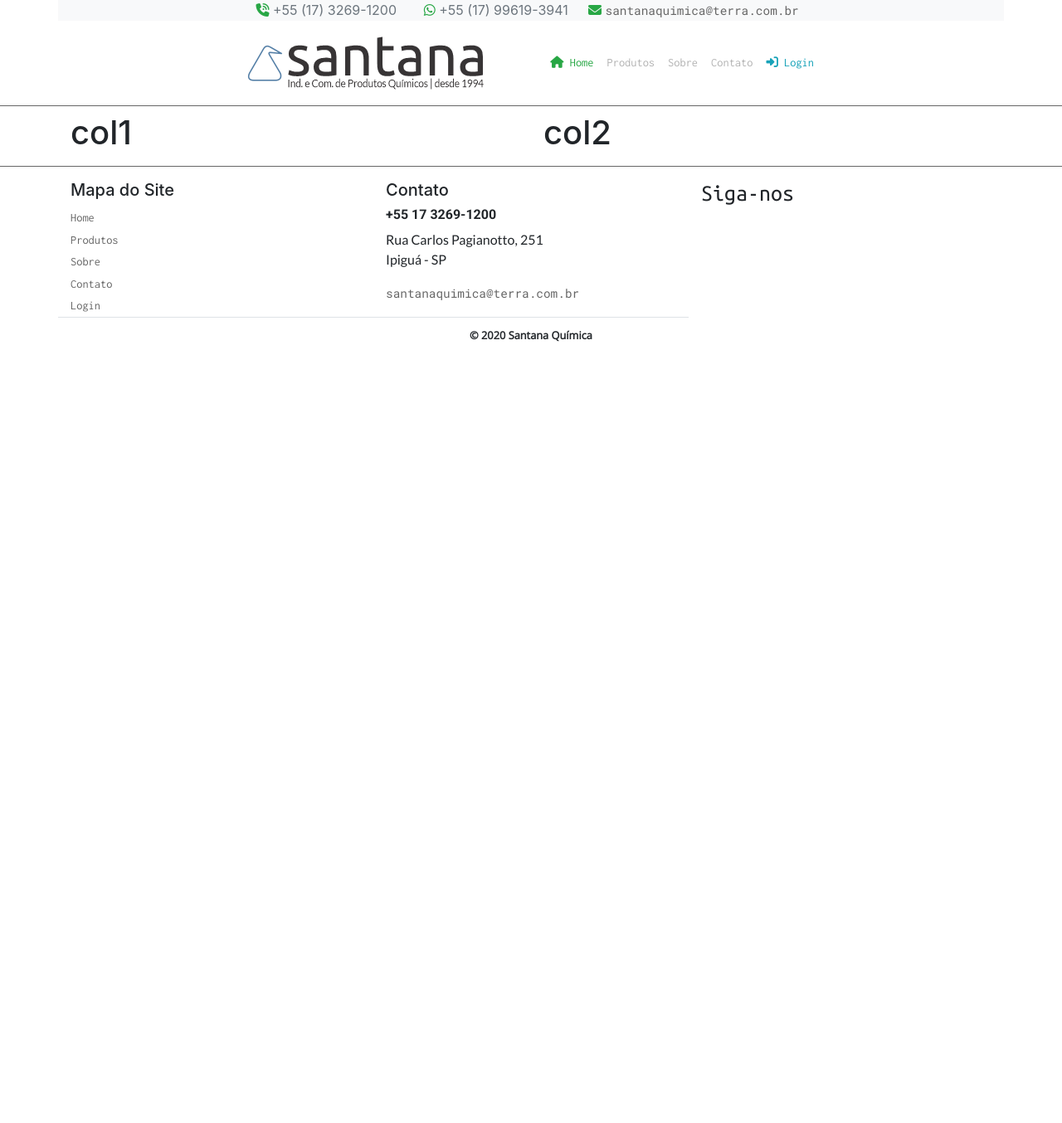
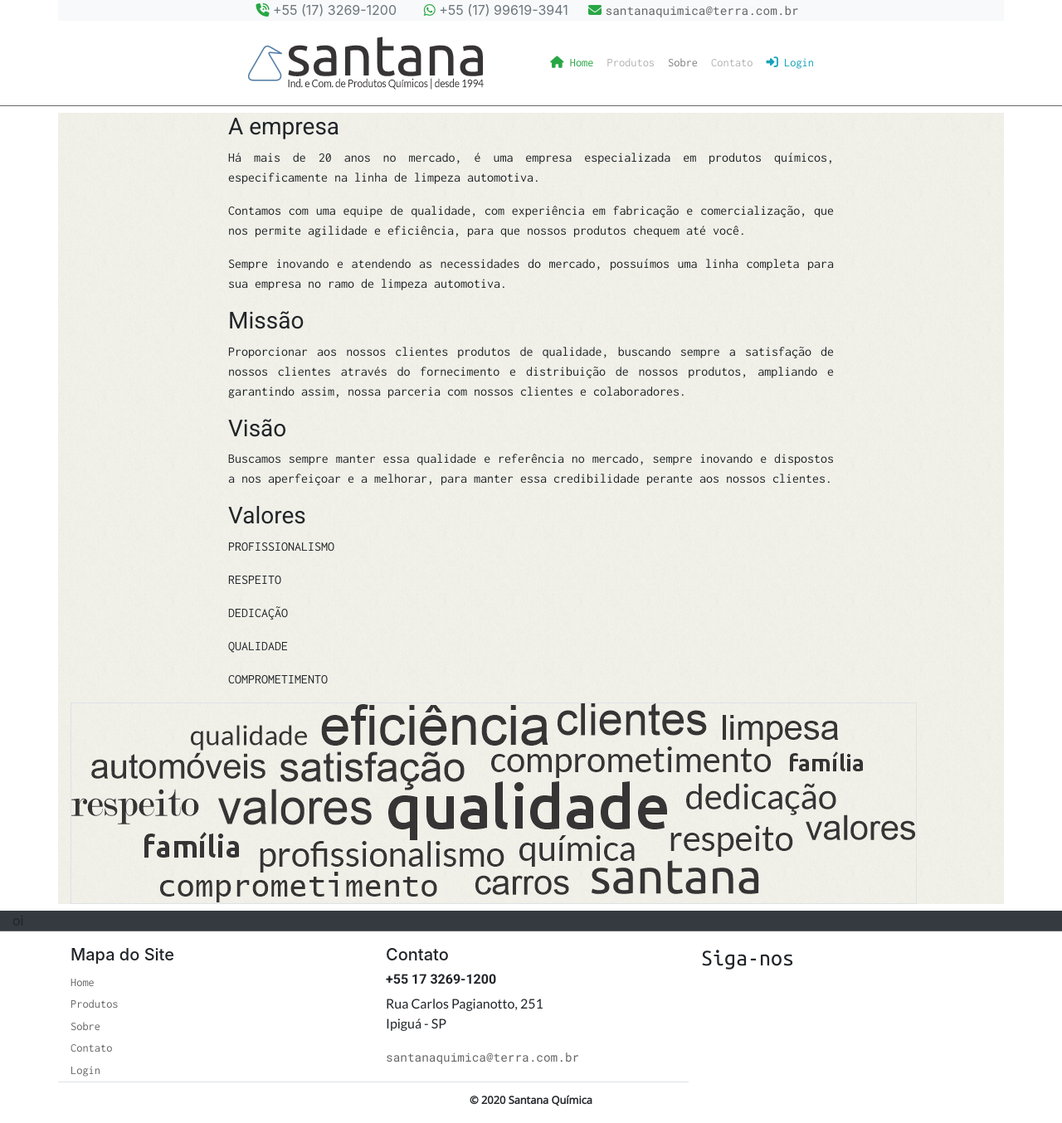
Before and after one commit to jcsj89/santana, a PHP site: template templates/sobre.twig in a window 1280 px wide. Shown: the whole page at 83% size. Before the commit the page ends 412 px from the top, so only its background shows below. Run offline with PHP 8.4, Linux system fonts and the light colour scheme; the template is opened without the code that fills it, so the values that code supplies are empty; some libraries are stand-ins or nearby versions; some web fonts are replaced.

Commit message:
6.4.20 -c pag sobre

```diff
--- a/public/css/home.css
+++ b/public/css/home.css
@@ -125,3 +125,7 @@ ul, li {
 	font-weight: 700;
 	font-size: 0.8em;
 }
+.bg-image{
+	background-image: url("/img/body.jpg");
+  	background-repeat: repeat;
+}
--- a/templates/base/header.twig
+++ b/templates/base/header.twig
@@ -14,6 +14,7 @@
 
 {#LINK PARA CSS#}
 <link rel="stylesheet" type="text/css" href="/css/home.css">
+<link rel="stylesheet" type="text/css" href="/css/util.css">
 
 {#LINK PARA JAVASCRIPT#}
 <link rel="stylesheet" type="text/css" href="/js/">
--- a/templates/base/nav.twig
+++ b/templates/base/nav.twig
@@ -34,7 +34,7 @@
 							<a class="nav-link font-inconsolata disabled" href="/">Produtos</a>
 						</li>
 						<li class="nav-item">
-							<a class="nav-link font-inconsolata disabled" href="/">Sobre</a>
+							<a class="nav-link font-inconsolata" href="/site/sobre">Sobre</a>
 						</li>
 						<li class="nav-item">
 							<a class="nav-link font-inconsolata disabled" href="/">Contato</a>
--- a/templates/sobre.twig
+++ b/templates/sobre.twig
@@ -1,15 +1,52 @@
 {% extends 'base/base.twig' %}
 {% block content %}
 
-<div class="container mt-2 mb-2">
+
+<div class="container mt-2 mb-2 font-inconsolata text-justify bg-image ">
+
+	<div class="row justify-content-center">
+		<div class="col col-sm-8">
+			<h3 class="font-roboto">A empresa</h3>
+			<p>Há mais de 20 anos no mercado, é uma empresa especializada
+				em produtos químicos, especificamente na linha de limpeza automotiva.</p>
+			<p>Contamos com uma equipe de qualidade, com experiência em fabricação e
+				comercialização, que nos permite agilidade e eficiência, para que nossos
+				produtos chequem até você.</p>
+			<p>Sempre inovando e atendendo as necessidades do mercado, possuímos uma linha
+				completa para sua empresa no ramo de limpeza automotiva.</p>
+		</div>
+	</div>
+	<div class="row justify-content-center">
+		<div class="col col-sm-8">
+			<h3 class="font-roboto">Missão</h3>
+			<p>Proporcionar aos nossos clientes produtos de qualidade, buscando sempre a satisfação de nossos clientes através do fornecimento e distribuição de nossos produtos, ampliando e garantindo assim, nossa parceria com nossos clientes e colaboradores.</p>
+		</div>
+	</div>
+	<div class="row justify-content-center">
+		<div class="col col-sm-8">
+			<h3 class="font-roboto">Visão</h3>
+			<p>Buscamos sempre manter essa qualidade e referência no mercado, sempre inovando e dispostos a nos aperfeiçoar e a melhorar, para manter essa credibilidade perante aos nossos clientes.</p>
+		</div>
+	</div>
+	<div class="row justify-content-center">
+		<div class="col col-sm-8">
+			<h3 class="font-roboto">Valores</h3>
+			<p>PROFISSIONALISMO</p>
+			<p>RESPEITO</p>
+			<p>DEDICAÇÃO</p>
+			<p>QUALIDADE</p>
+			<p>COMPROMETIMENTO</p>
+		</div>
+	</div>
 	<div class="row">
-		<div class="col">
-			<h1>col1</h1>
-		</div>
-		<div class="col">
-			<h1>col2</h1>
+		<div class="col col-sm-8">
+			<img class="border" src="/img/valores.png"/>
 		</div>
 	</div>
 </div>
-
+<div class="row bg-dark">
+	<div class="col">
+		oi
+	</div>
+</div>
 {% endblock %}
```
Also changed, not shown: public/img/body.jpg (added), public/img/valores.jpg (added), public/img/valores.png (added).
